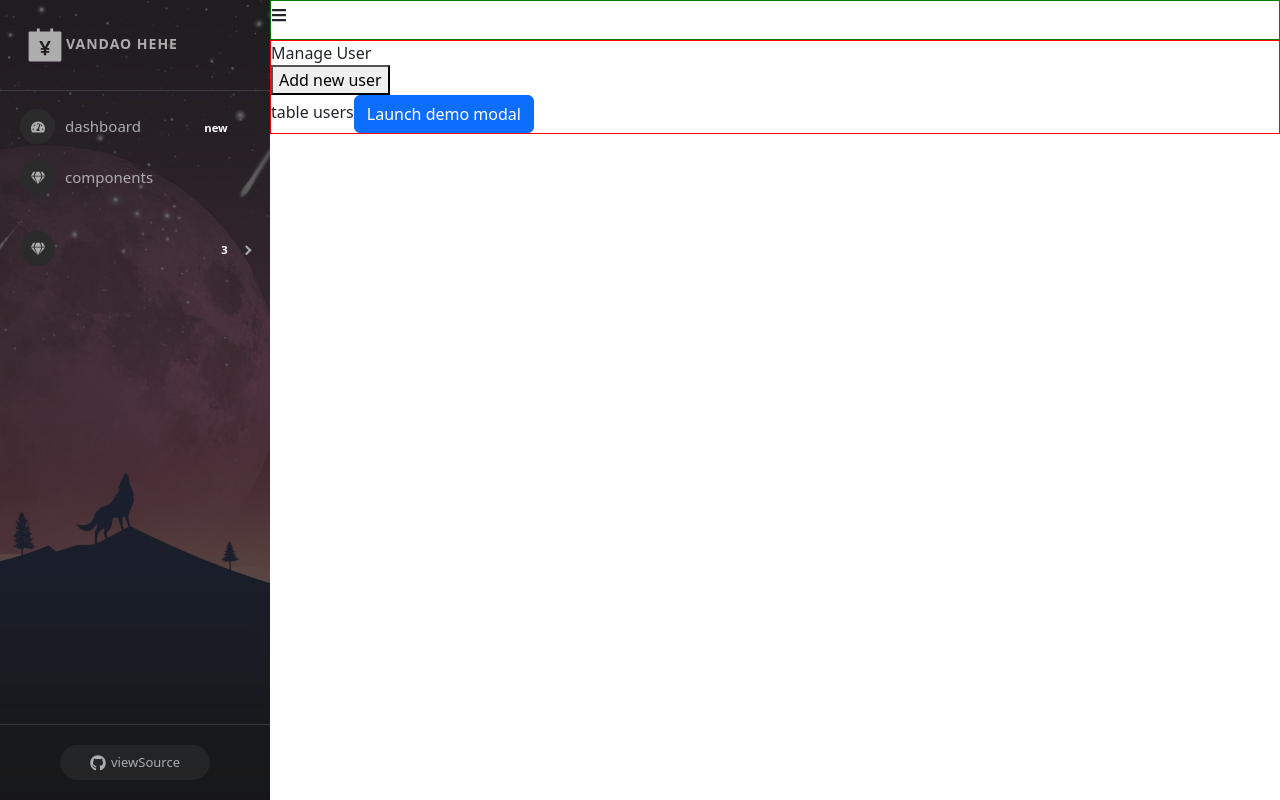
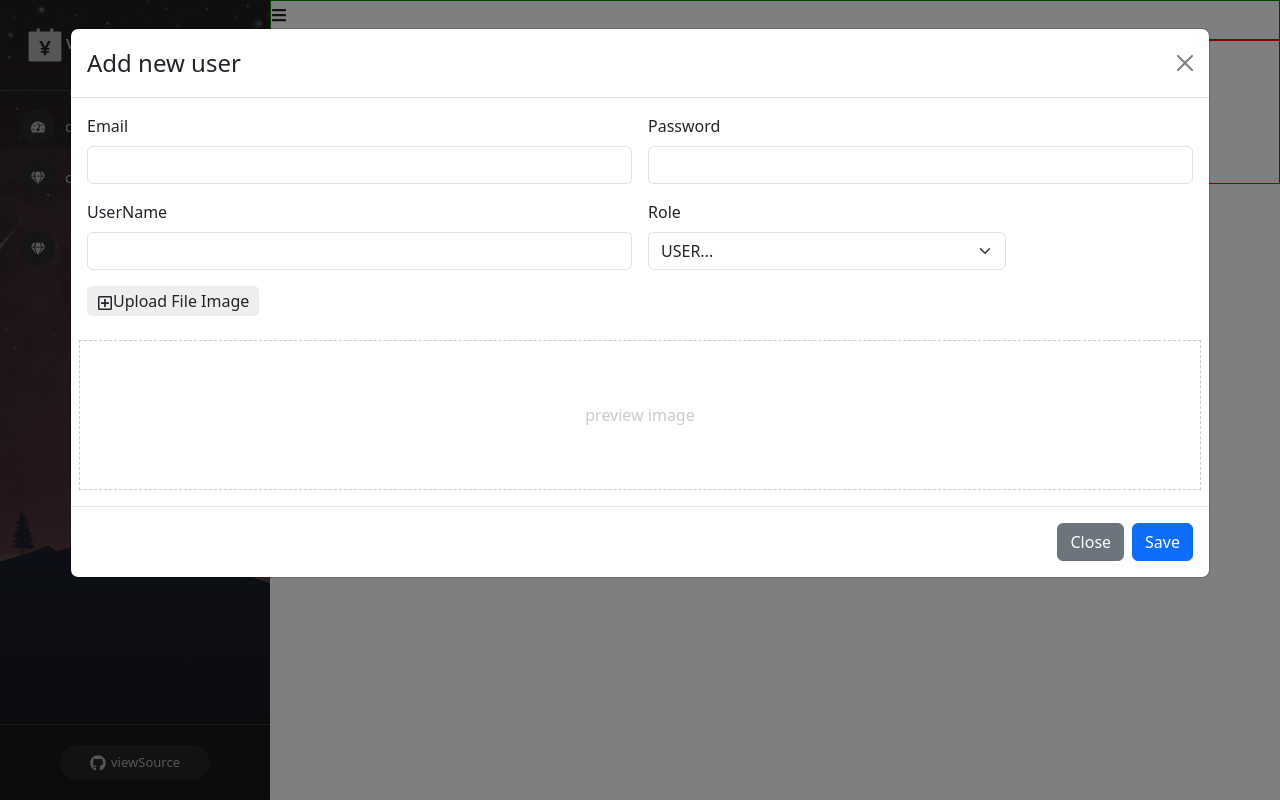
Before and after one commit to VuVanDao/ReactHook, a React (Create React App) app: page /admins/manage-users in a window 1280 px wide. Both pictures are taken after a click on the button "Add new user". Built offline with nearby package versions, Linux system fonts and the light colour scheme.

Commit message:
#60. API Services - Customize Axios

```diff
--- a/package.json
+++ b/package.json
@@ -18,7 +18,7 @@
     "react-redux": "8.0.1",
     "react-router-dom": "6.3.0",
     "react-scripts": "5.0.1",
-    "react-toastify": "9.0.7",
+    "react-toastify": "^9.0.7",
     "redux": "4.2.0",
     "redux-devtools-extension": "2.13.9",
     "redux-thunk": "2.4.1",
--- a/src/components/Admins/Content/ManageUser.js
+++ b/src/components/Admins/Content/ManageUser.js
@@ -1,17 +1,28 @@
 import ModalCreateUser from "./ModalCreateUser";
+import "./ManageUser.scss";
+import { FcPlus } from "react-icons/fc";
+import { useState } from "react";
 
 const ManageUser = (props) => {
+  const [showModalCreateUser, setShowModalCreateUser] = useState(false);
   return (
     <div className="manage-user-container">
       <div className="title">Manage User</div>
       <div className="users-content">
         <div>
-          <button>Add new user</button>
+          <button
+            className="btn btn-add-new btn-primary"
+            onClick={() => setShowModalCreateUser(true)}
+          >
+            <FcPlus />
+            Add new user
+          </button>
         </div>
-        <div>
-          table users
-          <ModalCreateUser />
-        </div>
+        <div className="table-users-container">table users</div>
+        <ModalCreateUser
+          show={showModalCreateUser}
+          setShow={setShowModalCreateUser}
+        />
       </div>
     </div>
   );
--- /dev/null
+++ b/src/components/Admins/Content/ManageUser.scss
@@ -0,0 +1,45 @@
+.manage-user-container {
+  padding: 10px;
+  .users-content {
+    .btn-add-new {
+      margin: 15px 0;
+      display: flex;
+      align-items: center;
+    }
+    .table-users-container {
+    }
+  }
+  .title {
+    font-weight: 600;
+    font-size: 20px;
+  }
+}
+.modal-add-user {
+  .img-preview {
+    border: 1px dashed #ccc;
+    display: flex;
+    justify-content: center;
+    align-items: center;
+    color: #ccc;
+    height: 150px;
+    img {
+      max-width: 100%;
+      max-height: 100%;
+    }
+  }
+  .label-upload {
+    gap: 5px;
+    display: flex;
+    align-items: center;
+    border: 1px solid red;
+    width: fit-content;
+    padding: 3px 10px;
+    border-radius: 5px;
+    background: #eeeeee;
+    border: none;
+    cursor: pointer;
+    &:hover {
+      background-color: #dcdcdc;
+    }
+  }
+}
--- a/src/components/Admins/Content/ModalCreateUser.js
+++ b/src/components/Admins/Content/ModalCreateUser.js
@@ -1,20 +1,85 @@
 import { useState } from "react";
 import Button from "react-bootstrap/Button";
 import Modal from "react-bootstrap/Modal";
+import { FaRegPlusSquare } from "react-icons/fa";
+import React from "react";
+import { toast } from "react-toastify";
+import { postCreateNewUser } from "../../../service/apiService";
+const ModalCreateUser = (props) => {
+  const { show, setShow } = props;
 
-const ModalCreateUser = () => {
-  const [show, setShow] = useState(false);
-
-  const handleClose = () => setShow(false);
+  const handleClose = () => {
+    setShow(false);
+    setEmail("");
+    setPassword("");
+    setUserName("");
+    setImage("");
+    setRole("USER");
+    setPreviewImage("");
+  };
   const handleShow = () => setShow(true);
 
+  const [email, setEmail] = useState("");
+  const [password, setPassword] = useState("");
+  const [UserName, setUserName] = useState("");
+  const [image, setImage] = useState("");
+  const [role, setRole] = useState("USER");
+  const [previewImage, setPreviewImage] = useState("");
+  const handleUploadImage = (event) => {
+    if (event.target && event.target.files && event.target.files[0]) {
+      setPreviewImage(URL.createObjectURL(event.target.files[0]));
+      setImage(event.target.files[0]);
+    } else {
+    }
+  };
+  const validateEmail = (email) => {
+    return String(email)
+      .toLowerCase()
+      .match(
+        /^(([^<>()[\]\\.,;:\s@"]+(\.[^<>()[\]\\.,;:\s@"]+)*)|.(".+"))@((\[[0-9]{1,3}\.[0-9]{1,3}\.[0-9]{1,3}\.[0-9]{1,3}\])|(([a-zA-Z\-0-9]+\.)+[a-zA-Z]{2,}))$/
+      );
+  };
+  const handSubmitCreateUser = async () => {
+    // let data = {
+    //   email: email,
+    //   password: password,
+    //   username: UserName,
+    //   role: role,
+    //   userImage: image,
+    // };
+    // console.log("<><><>", data);
+    //validate
+    const isValidEmail = validateEmail(email);
+    if (!isValidEmail) {
+      toast.error("invalid email");
+      return;
+    }
+    if (password.length < 3) {
+      toast.error("password must be at least 4 character");
+      return;
+    }
+
+    let data = await postCreateNewUser(email, password, UserName, role, image);
+    if (data && data.EC == 0) {
+      toast.success(data.EM);
+      handleClose();
+    } else {
+      toast.error(data.EM);
+    }
+  };
   return (
     <>
-      <Button variant="primary" onClick={handleShow}>
+      {/* <Button variant="primary" onClick={handleShow}>
         Launch demo modal
-      </Button>
+      </Button> */}
 
-      <Modal show={show} onHide={handleClose} size="xl" backdrop="static">
+      <Modal
+        show={show}
+        onHide={handleClose}
+        size="xl"
+        backdrop="static"
+        className="modal-add-user"
+      >
         <Modal.Header closeButton>
           <Modal.Title>Add new user</Modal.Title>
         </Modal.Header>
@@ -22,36 +87,67 @@
           <form className="row g-3">
             <div className="col-md-6">
               <label className="form-label">Email</label>
-              <input type="email" className="form-control" />
+              <input
+                type="email"
+                className="form-control"
+                value={email}
+                onChange={(event) => setEmail(event.target.value)}
+              />
             </div>
             <div className="col-md-6">
               <label className="form-label">Password</label>
-              <input type="password" className="form-control" />
+              <input
+                type="password"
+                className="form-control"
+                value={password}
+                onChange={(event) => setPassword(event.target.value)}
+              />
             </div>
 
             <div className="col-md-6">
               <label className="form-label">UserName</label>
-              <input type="text" className="form-control" />
+              <input
+                type="text"
+                className="form-control"
+                value={UserName}
+                onChange={(event) => setUserName(event.target.value)}
+              />
             </div>
             <div className="col-md-4">
               <label className="form-label">Role</label>
-              <select id="inputState" className="form-select">
-                <option selected value="USER">
-                  USER...
-                </option>
+              <select
+                id="inputState"
+                className="form-select"
+                onChange={(event) => setRole(event.target.value)}
+                value={role}
+              >
+                <option value="USER">USER...</option>
                 <option value="ADMIN">ADMIN...</option>
                 <option>...</option>
               </select>
             </div>
 
-            <div className="col-12">
-              <div className="form-check">
-                <input className="form-check-input" type="checkbox" />
-                <label className="form-check-label">Check me out</label>
-              </div>
+            <div className="col-md-12">
+              <label className="form-label label-upload" htmlFor="labelUpload">
+                <span>
+                  <FaRegPlusSquare />
+                  Upload File Image
+                </span>
+              </label>
+              <input
+                type="file"
+                hidden
+                id="labelUpload"
+                // value={image}
+                onChange={(event) => handleUploadImage(event)}
+              />
             </div>
-            <div className="col-md-12">
-              <label className="form-label">Image</label>
+            <div className="col-md-12 img-preview">
+              {previewImage ? (
+                <img src={previewImage} />
+              ) : (
+                <span>preview image</span>
+              )}
             </div>
           </form>
         </Modal.Body>
@@ -59,7 +155,7 @@
           <Button variant="secondary" onClick={handleClose}>
             Close
           </Button>
-          <Button variant="primary" onClick={handleClose}>
+          <Button variant="primary" onClick={() => handSubmitCreateUser()}>
             Save
           </Button>
         </Modal.Footer>
--- a/src/components/Admins/admin.js
+++ b/src/components/Admins/admin.js
@@ -3,11 +3,14 @@
 import "./admin.scss";
 import { FaHeart, FaBars } from "react-icons/fa";
 import { Link, Outlet } from "react-router-dom";
-
+import { FaRegPlusSquare } from "react-icons/fa";
+import { ToastContainer, toast } from "react-toastify";
+import "react-toastify/dist/ReactToastify.css";
 const Admin = () => {
   const [collapsed, setCollapsed] = useState(false);
 
   return (
+    <>
       <div className="admin-container">
         <div className="admin-sidebar">
           <SideBar collapsed={collapsed} />
@@ -21,6 +24,19 @@
           </div>
         </div>
       </div>
+      <ToastContainer
+        position="bottom-right"
+        autoClose={5000}
+        hideProgressBar={false}
+        newestOnTop={false}
+        closeOnClick
+        rtl={false}
+        pauseOnFocusLoss
+        draggable
+        pauseOnHover
+        theme="light"
+      />
+    </>
   );
 };
 export default Admin;
--- /dev/null
+++ b/src/service/apiService.js
@@ -0,0 +1,12 @@
+import axios from "../utils/axioisCustomize";
+
+const postCreateNewUser = (email, password, UserName, role, image) => {
+  const data = new FormData();
+  data.append("email", email);
+  data.append("password", password);
+  data.append("username", UserName);
+  data.append("role", role);
+  data.append("userImage", image);
+  return axios.post("api/v1/participant", data);
+};
+export { postCreateNewUser };
--- /dev/null
+++ b/src/utils/axioisCustomize.js
@@ -0,0 +1,33 @@
+import axios from "axios";
+
+const instance = axios.create({
+  baseURL: "http://localhost:8081/",
+});
+// Add a request interceptor
+instance.interceptors.request.use(
+  function (config) {
+    // Do something before request is sent
+    return config;
+  },
+  function (error) {
+    // Do something with request error
+    return Promise.reject(error);
+  }
+);
+
+// Add a response interceptor
+instance.interceptors.response.use(
+  function (response) {
+    // Any status code that lie within the range of 2xx cause this function to trigger
+    // Do something with response data
+    return response && response.data ? response.data : response;
+  },
+  function (error) {
+    // Any status codes that falls outside the range of 2xx cause this function to trigger
+    // Do something with response error
+    return error && error.response && error.response.data
+      ? error.response.data
+      : Promise.reject(error);
+  }
+);
+export default instance;
```
Also changed, not shown: 1 other file (tests, documents, lock files or other folders). Lines whose indentation alone changed are shown as unchanged.
